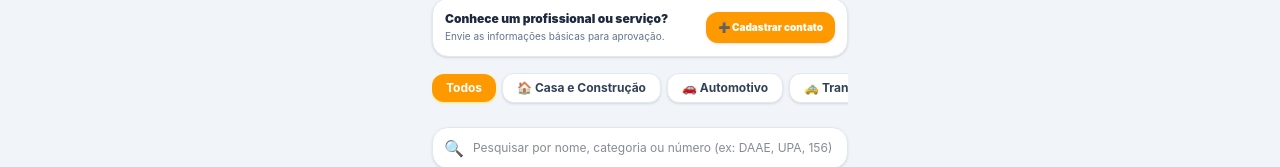
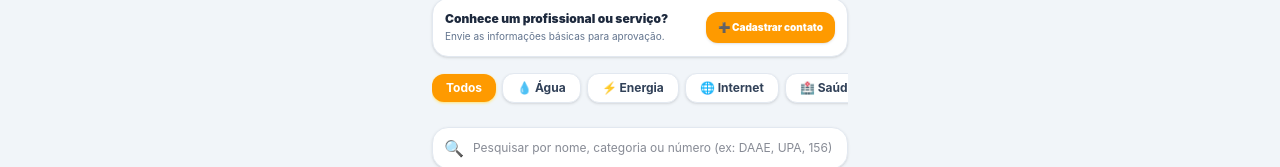
Before and after one commit to GERALDOF1978/Sobradao360, a Next.js app: page /utilidades in a window 1280 px wide. Shown: the part 223-390 px from the top of the page. Built offline with nearby package versions, Linux system fonts and the light colour scheme; no server answers; the database is empty.

Commit message:
Restaurar categorias de telefones públicos

```diff
--- a/src/components/TelefonesUteisLista.tsx
+++ b/src/components/TelefonesUteisLista.tsx
@@ -36,7 +36,7 @@ export default function TelefonesUteisLista() {
   }, []);
 
   // Botões de filtro rápido no cabeçalho
-  const categoriasFiltro = ["Todos", "Casa e Construção", "Automotivo", "Transporte", "Limpeza e Cuidados", "Saúde", "Beleza", "Alimentação", "Comércio", "Pet", "Emergência", "Serviços Públicos"];
+  const categoriasFiltro = ["Todos", "Água", "Energia", "Internet", "Saúde", "Emergência", "Prefeitura", "Segurança", "Transporte", "Social", "Casa e Construção", "Automotivo", "Limpeza e Cuidados", "Beleza", "Alimentação", "Comércio", "Pet", "Serviços Públicos"];
 
   const telefonesFiltrados = telefones.filter((item) => {
     const correspondeBusca =
@@ -69,6 +69,12 @@ export default function TelefonesUteisLista() {
                 : "bg-white text-slate-700 border border-slate-200 hover:bg-slate-50"
             }`}
           >
+            {cat === "Água" && "💧 "}
+            {cat === "Energia" && "⚡ "}
+            {cat === "Internet" && "🌐 "}
+            {cat === "Prefeitura" && "🏛️ "}
+            {cat === "Segurança" && "🛡️ "}
+            {cat === "Social" && "🤝 "}
             {cat === "Casa e Construção" && "🏠 "}
             {cat === "Automotivo" && "🚗 "}
             {cat === "Transporte" && "🚕 "}
```
